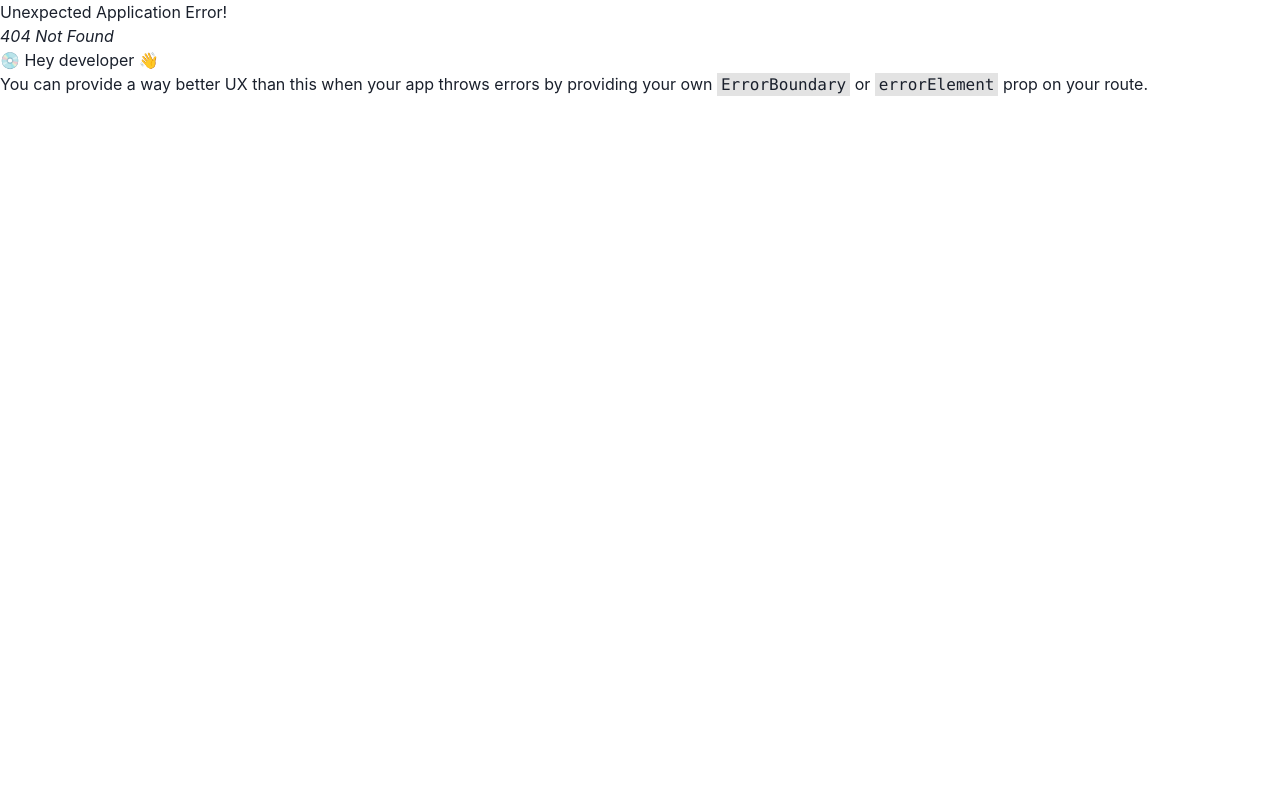
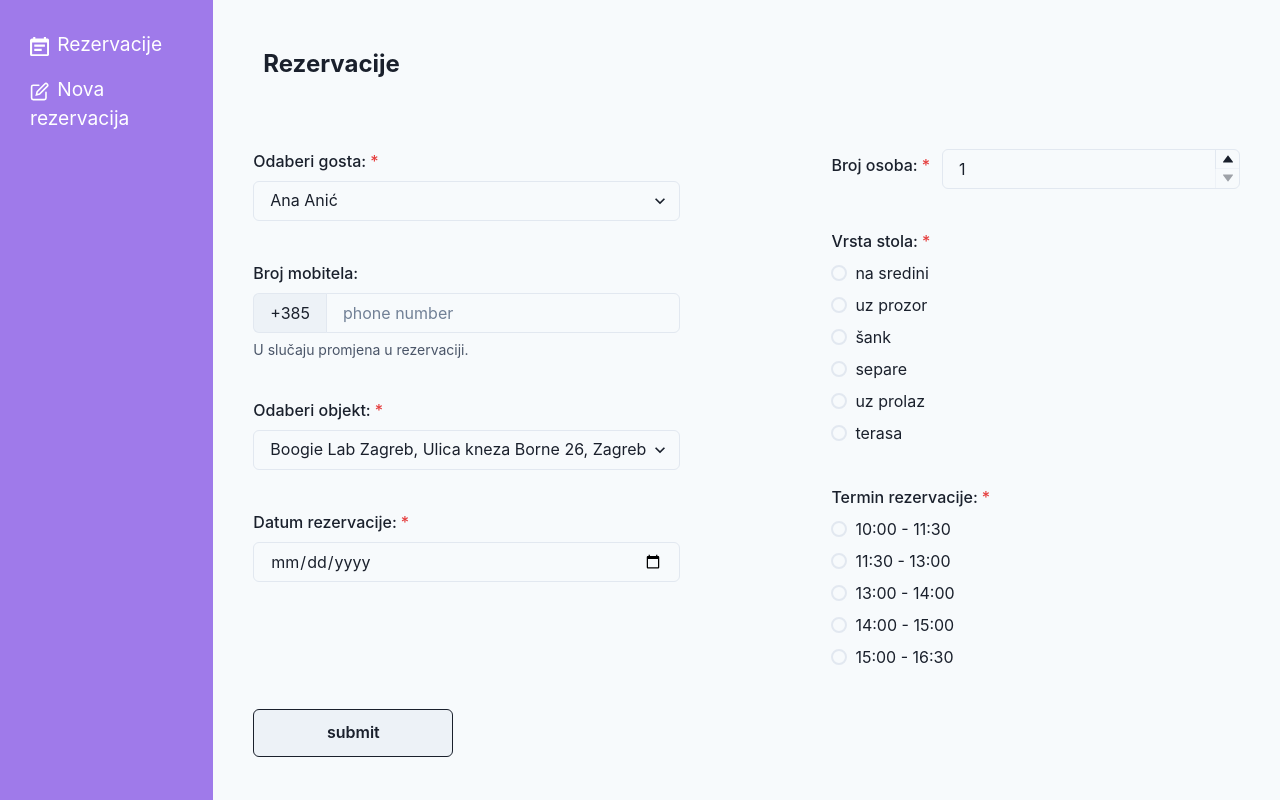
Before and after one commit to lknez0/Rezervacije, a React (Create React App) app in the folder view/: page /update/1 in a window 1280 px wide. Before the commit this address had no page. Built offline with nearby package versions, Linux system fonts and the light colour scheme.

Commit message:
dodani pagevi za kreiranje i azuriranje

```diff
--- a/view/src/App.tsx
+++ b/view/src/App.tsx
@@ -16,7 +16,7 @@ const router = createBrowserRouter(
     <Route path="/" element={<RootLayout />}>
       <Route index element={<Dashboard />} />
       <Route path="create" element={<Create />} />
-      <Route path="update" element={<Update />} />
+      <Route path="update/:id" element={<Update />} />
     </Route>
   )
 )
--- /dev/null
+++ b/view/src/layouts/FormLayout.tsx
@@ -0,0 +1,119 @@
+import {
+    Box,
+    Button,
+    Checkbox,
+    FormControl,
+    FormHelperText,
+    FormLabel,
+    HStack,
+    Input,
+    InputGroup,
+    InputLeftAddon,
+    NumberDecrementStepper,
+    NumberIncrementStepper,
+    NumberInput,
+    NumberInputField,
+    NumberInputStepper,
+    Radio,
+    RadioGroup,
+    Select,
+    Stack,
+    Textarea
+} from '@chakra-ui/react'
+import { Form } from 'react-router-dom'
+
+  export default function FormLayout() {
+
+    return (
+      <Box maxWidth={'1000px'} justifyContent={'center'}>
+        <Form>
+            <HStack justifyContent={'space-between'} alignItems={'start'}>
+                <Box>
+                    <FormControl isRequired mb="40px">
+                        <FormLabel>Odaberi gosta:</FormLabel>
+                        <Select>
+                            <option value='option1'>Ana Anić</option>
+                            <option value='option2'>Pero Perić</option>
+                        </Select>
+                    </FormControl>
+
+                    <FormControl mb="40px">
+                        <FormLabel>Broj mobitela:</FormLabel>
+                        <InputGroup>
+                            <InputLeftAddon children='+385' />
+                            <Input type='tel' placeholder='phone number' />
+                        </InputGroup>
+                        <FormHelperText>U slučaju promjena u rezervaciji.</FormHelperText>
+                    </FormControl>
+
+                    <FormControl isRequired mb="40px">
+                        <FormLabel>Odaberi objekt:</FormLabel>
+                        <Select>
+                            <option value='option1'>Boogie Lab Zagreb, Ulica kneza Borne 26, Zagreb</option>
+                            <option value='option2'>The Beertija, Ulica Pavla Hatza 16, Zagreb</option>
+                            <option value='option2'>Leggiero, Maksimirsko naselje IV 25, Zagreb</option>
+                        </Select>
+                    </FormControl>
+
+                    <FormControl isRequired mb="40px">
+                        <FormLabel>Datum rezervacije:</FormLabel>
+                        <Input
+                            placeholder="Select Date and Time"
+                            size="md"
+                            type='date'
+                        />
+                    </FormControl>
+                </Box>
+                <Box>
+                    <FormControl isRequired display="flex" alignItems="center" mb="40px">
+                        <FormLabel>Broj osoba:</FormLabel>
+                        <NumberInput defaultValue={1} min={1}>
+                            <NumberInputField />
+                            <NumberInputStepper>
+                                <NumberIncrementStepper />
+                                <NumberDecrementStepper />
+                            </NumberInputStepper>
+                        </NumberInput>
+                    </FormControl>
+
+                    <FormControl isRequired mb="40px">
+                        <FormLabel>Vrsta stola:</FormLabel>
+                        <RadioGroup>
+                            <Stack direction='column'>
+                                <Radio value='1'>na sredini</Radio>
+                                <Radio value='2'>uz prozor</Radio>
+                                <Radio value='3'>šank</Radio>
+                                <Radio value='4'>separe</Radio>
+                                <Radio value='5'>uz prolaz</Radio>
+                                <Radio value='6'>terasa</Radio>
+                            </Stack>
+                        </RadioGroup>
+                    </FormControl>
+
+                    <FormControl isRequired mb="40px">
+                        <FormLabel>Termin rezervacije:</FormLabel>
+                        <RadioGroup>
+                            <Stack direction='column'>
+                                <Radio value='1'>10:00 - 11:30</Radio>
+                                <Radio value='2'>11:30 - 13:00</Radio>
+                                <Radio value='3'>13:00 - 14:00</Radio>
+                                <Radio value='4'>14:00 - 15:00</Radio>
+                                <Radio value='5'>15:00 - 16:30</Radio>
+                            </Stack>
+                        </RadioGroup>
+                    </FormControl>
+                </Box>
+            </HStack>
+
+
+          <Button size='md'
+            height='48px'
+            width='200px'
+            border='1px'
+            type="submit">
+                submit
+            </Button>
+        </Form>
+      </Box>
+    )
+  }
--- a/view/src/pages/Create.tsx
+++ b/view/src/pages/Create.tsx
@@ -1,9 +1,8 @@
+import FormLayout from '../layouts/FormLayout'
 
-export default function Create() {
+  export default function Create() {
 
     return (
-        <div>
-
-        </div>
-    );
-}
+      <FormLayout/>
+    )
+  }
--- a/view/src/pages/Dashboard.tsx
+++ b/view/src/pages/Dashboard.tsx
@@ -11,10 +11,15 @@ import {
   CardFooter,
   Divider,
   HStack,
-  Button
+  Button,
+  useToast
 } from "@chakra-ui/react"
+import { useNavigate } from "react-router-dom";
 
 export default function Dashboard() {
+  const toast = useToast();
+  const navigate = useNavigate();
+
   const rezervacije = [
       {
         "id":1,
@@ -83,6 +88,33 @@ export default function Dashboard() {
       }
   ]
 
+  const deleteReservation = () => {
+    // AXIOS obrisi rezervaciju
+    // refreshaj listu
+
+    toast({
+      title: 'Obrisana rezervacija',
+      description: "Rezervacija koju ste odabrali je obrisana",
+      status: 'success',
+      duration: 9000,
+      isClosable: true
+    });
+  };
+
+  const updateReservation = () => {
+    // navigacija - otvori formu
+    navigate('/update/1')
+
+    // na povratku alert
+    toast({
+      title: 'Uredi rezervaciju',
+      description: "Rezervacija koju ste odabrali je uređena",
+      status: 'success',
+      duration: 9000,
+      isClosable: true
+    });
+  };
+
   return (
     <SimpleGrid spacing={10} minChildWidth={300}>
       {rezervacije && rezervacije.map(rezervacija => (
@@ -111,8 +143,8 @@ export default function Dashboard() {
 
           <CardFooter>
           <HStack>
-              <Button variant="ghost" leftIcon={<DeleteIcon />}>Obriši</Button>
-              <Button variant="ghost" leftIcon={<EditIcon />}>Uredi</Button>
+              <Button variant="ghost" leftIcon={<DeleteIcon />} onClick={deleteReservation}>Obriši</Button>
+              <Button variant="ghost" leftIcon={<EditIcon />} onClick={updateReservation}>Uredi</Button>
             </HStack>
           </CardFooter>
 
--- a/view/src/pages/Update.tsx
+++ b/view/src/pages/Update.tsx
@@ -1,9 +1,8 @@
+import FormLayout from "../layouts/FormLayout";
 
 export default  function Update() {
 
     return (
-        <div>
-
-        </div>
+        <FormLayout/>
     );
 }
```
